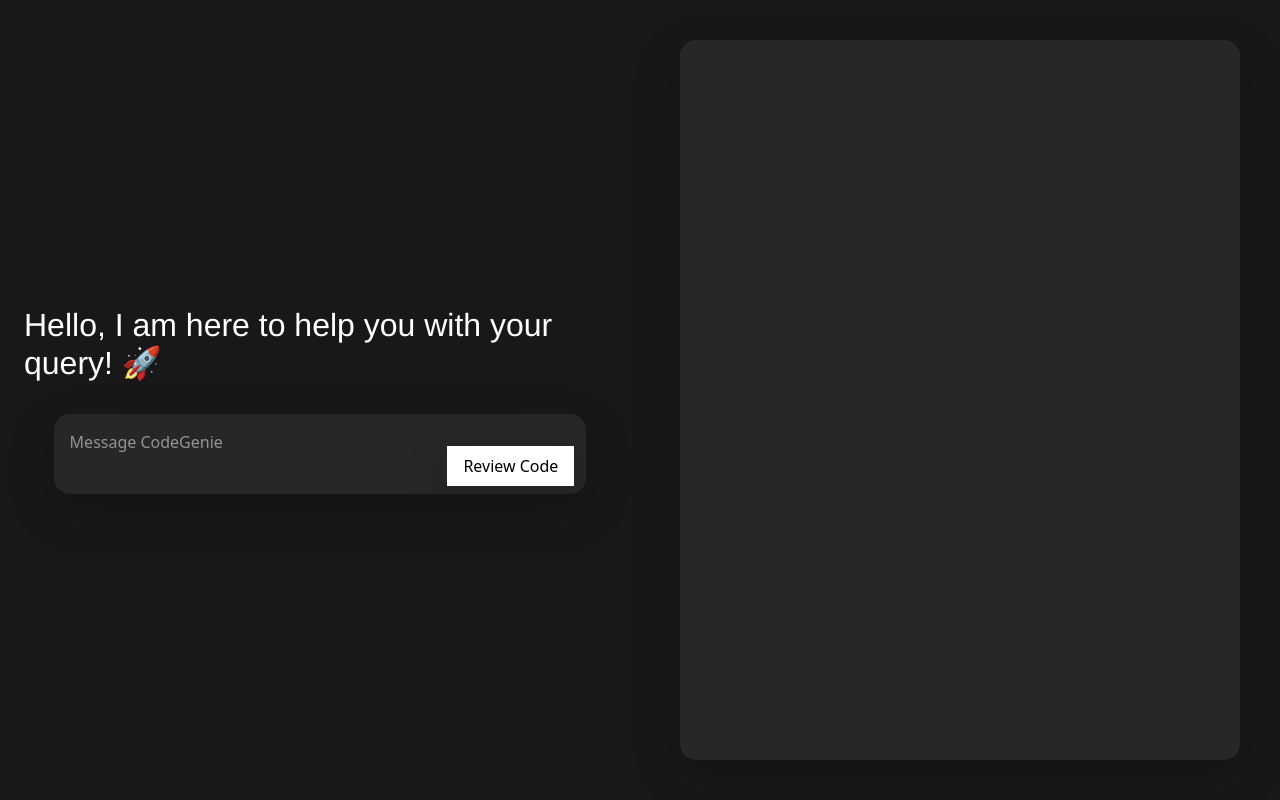
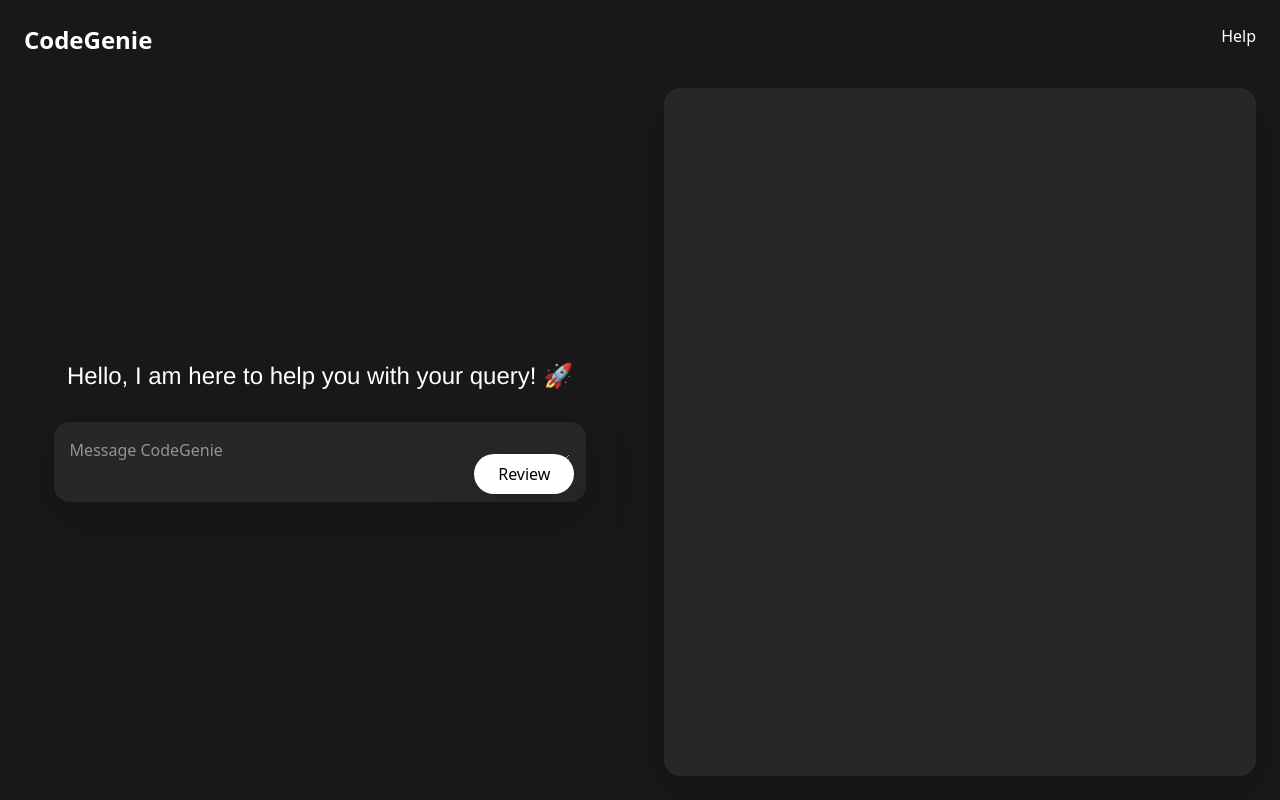
Before and after one commit to FaizanShah10/AiCodeReviewer-Frontend, a React (Vite) app: page / in a window 1280 px wide. Built offline with nearby package versions, Linux system fonts and the light colour scheme.

Commit message:
Added Navbar

```diff
--- a/src/App.jsx
+++ b/src/App.jsx
@@ -2,6 +2,8 @@
 import axios from 'axios';
 import Markdown from 'react-markdown';
 import LoadingSpinner from './components/LoadingSpinner';
+import Navbar from './components/Navbar';
+
 
 const App = () => {
   const [code, setCode] = useState('');
@@ -21,13 +23,17 @@
   }
 
   return (
-    <div className='w-[100vw] h-[100vh] bg-zinc-900 flex'>
+    <div className="w-[100vw] h-[100vh] bg-zinc-900 flex flex-col">
 
-      {/* Left Side: Code Input Section */}
-      <div className="w-1/2 h-full flex flex-col gap-6 justify-center items-center p-4" id="code">
-        <h2 className='text-white font-[helvetica]'>
+      <Navbar/>
+
+      {/* ✅ Main Content */}
+      <div className="flex lg:flex-row md:flex-row flex-col flex-grow">
+        {/* Left Section */}
+        <div className="lg:w-1/2 md:w-1/2 w-full h-full flex flex-col gap-6 justify-center items-center p-4" id="code">
+          <h4 className="text-white font-[helvetica]">
             Hello, I am here to help you with your query! 🚀
-        </h2>
+          </h4>
           <div className="w-[90%] min-h-[10vh] max-h-[50vh] bg-zinc-800 rounded-2xl shadow-lg p-3 flex flex-col relative overflow-y-auto">
             <textarea
               placeholder="Message CodeGenie"
@@ -50,15 +56,15 @@
                 reviewCode();
                 setCode('');
               }}
-            className="absolute font-[helvetica] bottom-2 right-3 bg-white text-black px-3 py-2 rounded-full overflow-hidden shadow-lg"
+              className="absolute font-[helvetica] bottom-2 right-3 bg-white text-black px-4 py-2 rounded-pill shadow-lg flex items-center justify-center"
             >
-            Review Code
+              Review
             </button>
           </div>
         </div>
 
-      {/* Right Side: Review Output Section */}
-      <div className="w-1/2 h-full p-10 flex justify-center items-center">
+        {/* Right Section */}
+        <div className="w-1/2 h-full p-6 flex justify-center items-center">
           <div className="w-full h-full bg-zinc-800 rounded-2xl p-6 shadow-lg overflow-auto max-h-[100vh]">
             {loading ? (
               <LoadingSpinner />
@@ -67,6 +73,7 @@
             )}
           </div>
         </div>
+      </div>
 
     </div>
   );
--- /dev/null
+++ b/src/components/Navbar.jsx
@@ -0,0 +1,14 @@
+import React from 'react'
+
+const Navbar = () => {
+  return (
+    <div>
+        <nav className="w-full bg-transparent pt-4 px-6 flex justify-between items-center">
+            <h4 className="text-white fw-bold">CodeGenie</h4>
+            <p className="text-white cursor-pointer hover:underline">Help</p>
+      </nav>
+    </div>
+  )
+}
+
+export default Navbar
```
Lines whose indentation alone changed are shown as unchanged.
